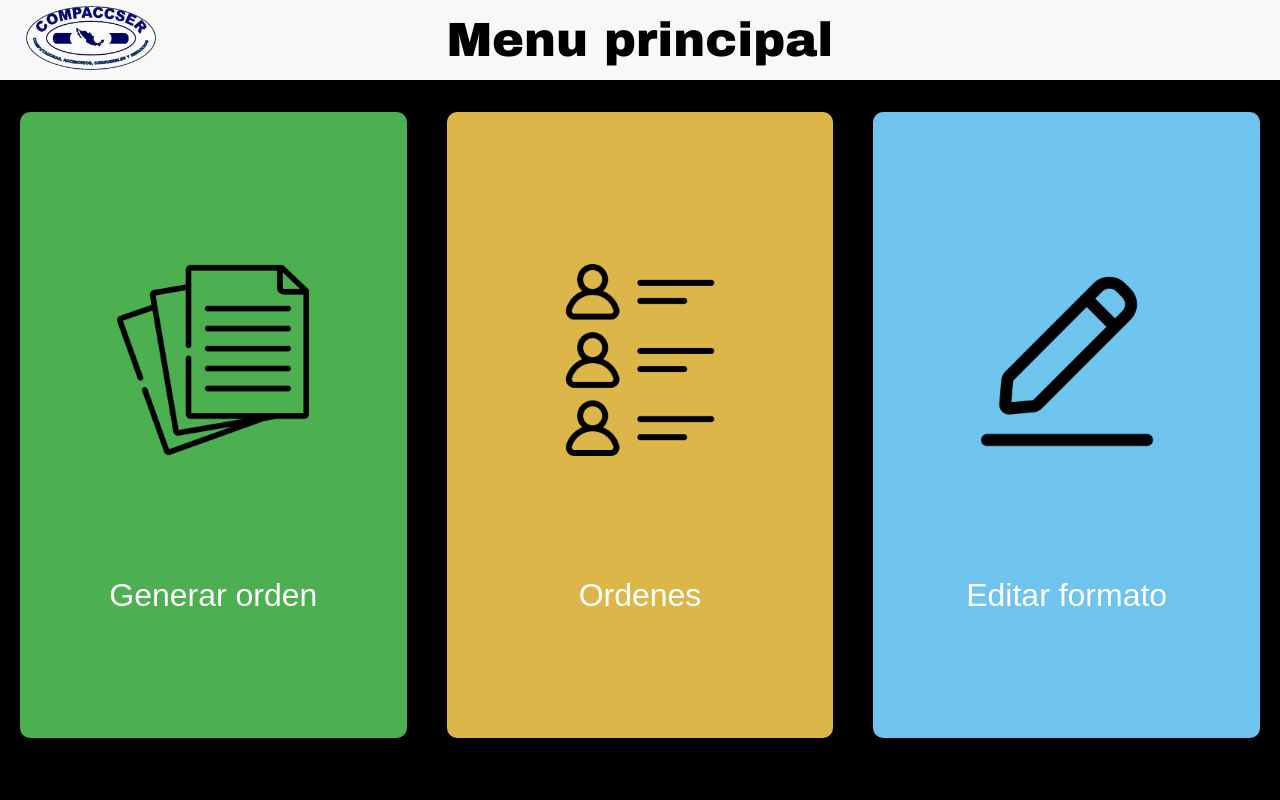
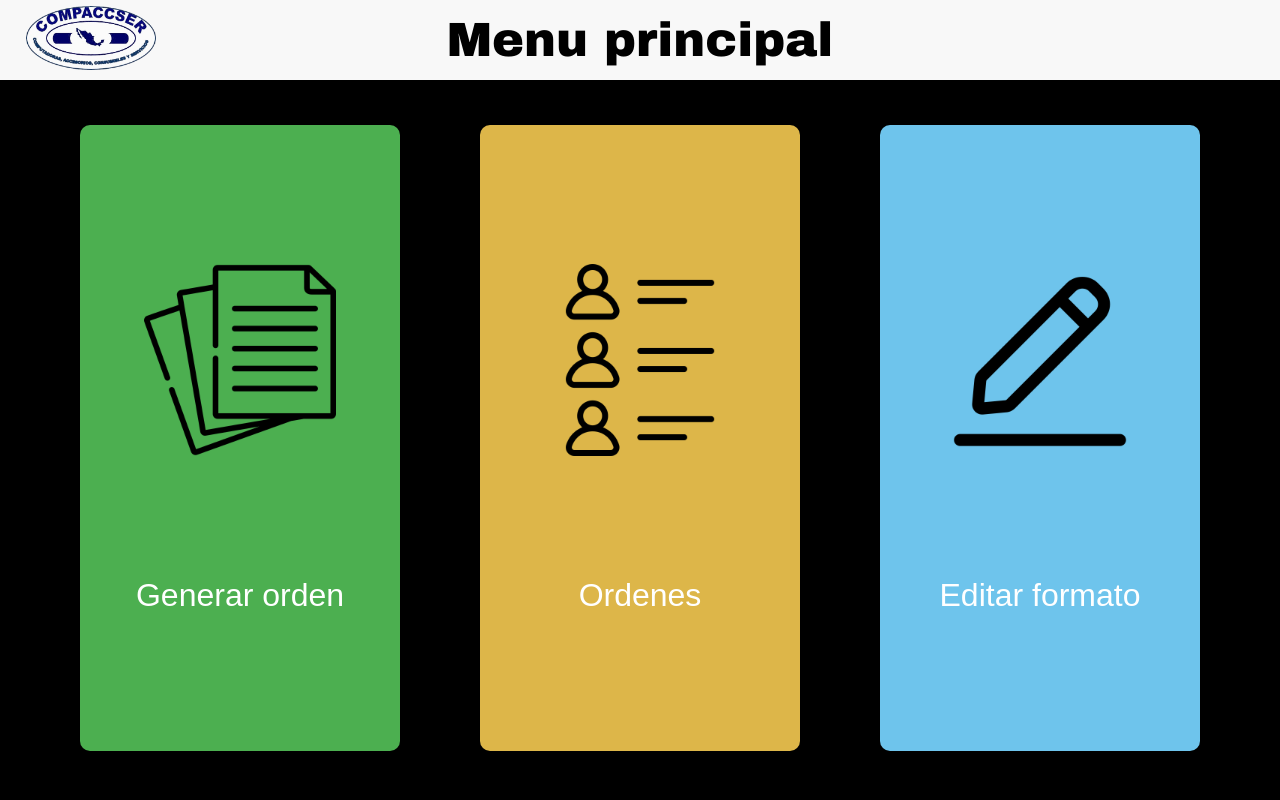
Before and after one commit to Arrtty/compaccserOrdenes, a PHP site: page /tcpdf/ in a window 1280 px wide; the page is wider, and only the part inside the window is pictured. Run offline with PHP 8.4, Linux system fonts and the light colour scheme.

Commit message:
Fixen overflow bug

```diff
--- a/css/index.css
+++ b/css/index.css
@@ -1,11 +1,11 @@
 body {
     background-color: #000000;
     margin: 0;
-    scrollbar-width: none;
+    width: 100%;
+    overflow: none;
 }
 
 .navbar {
-    width: 100%;
     background-color: #f8f8f8;
     position: sticky;
     height: 10vmin;
@@ -34,22 +34,24 @@ body {
 
 .container {
     display: flex;
+    flex-wrap: nowrap;
     justify-content: space-evenly;
+    align-items: center;
+    width: 100%;
     position: relative;
     text-align: center;
-    width: auto;
+    width: 100%;
     height: 87vmin;
+    overflow: hidden;
 }
 
 .button-container {
     display: flex;
     align-items: center;
     justify-content: center;
-    width: 33%;
+    width: 25%;
     height: 90%;
-    padding: 12px 10px;
     border-radius: 5px;
-    margin: 10px;
 }
 
 .button {
--- a/index.html
+++ b/index.html
@@ -27,7 +27,6 @@
       <div class="button-img">
         <img src="/img/generar.png" alt="generar icon">
       </div>
-
       <div class="button-text">Generar orden</div>
     </div>
 
@@ -36,7 +35,6 @@
       <div class="button-img">
         <img src="/img/customer.png" alt="ver icon">
       </div>
-
       <div class="button-text">Ordenes</div>
     </div>
 
@@ -45,7 +43,6 @@
       <div class="button-img">
         <img src="/img/edit-text.png" alt="modificar icon">
       </div>
-
       <div class="button-text">Editar formato</div>
     </div>
 
```
